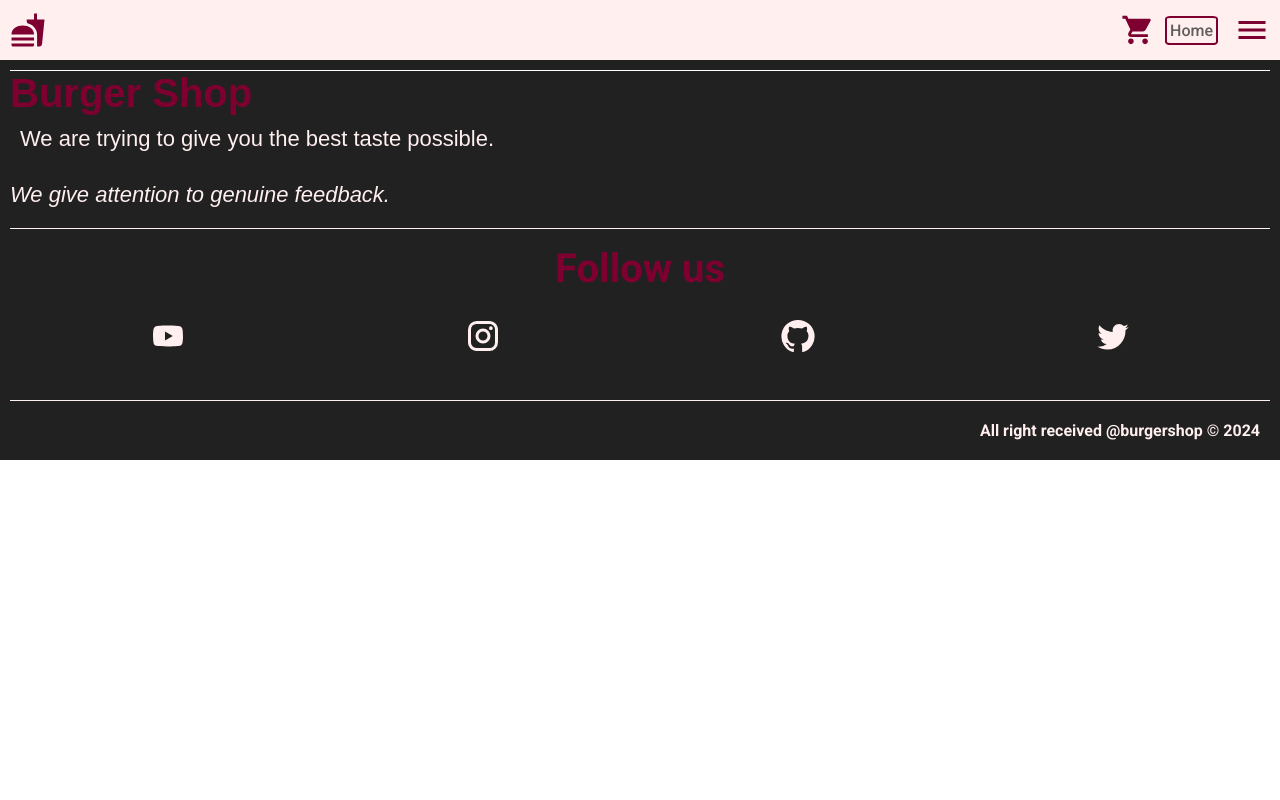
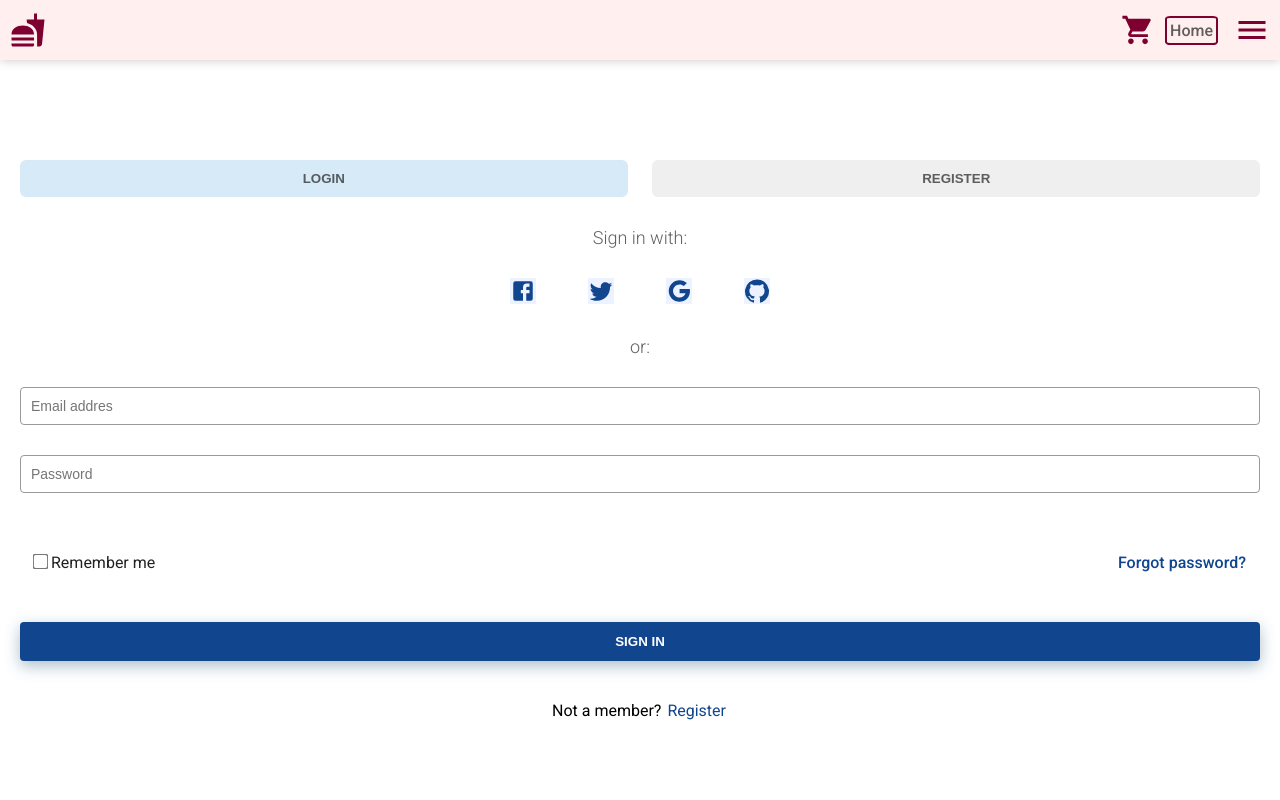
Before and after one commit to LuisCar09/Burger-shop, a React (Create React App) app: page /login in a window 1280 px wide. Shown: the top 800 px of the page. Built offline with nearby package versions, Linux system fonts and the light colour scheme.

Commit message:
Finished login section, created input component and label component

```diff
--- a/src/App.js
+++ b/src/App.js
@@ -6,7 +6,7 @@ import Home from './components/home/Home';
 import Footer from './components/Layout/Footer';
 import Menu from './components/home/Menu';
 import About from './components/about/About';
-
+import Login from './components/login/Login';
 
 import './styles/header.scss'
 import './styles/home.scss'
@@ -15,6 +15,7 @@ import './styles/dropDownMenu.scss'
 import './styles/Menu.scss'
 import './styles/card.scss'
 import './styles/about.scss'
+import './styles/login.scss'
 
 function App() {
   return (
@@ -25,6 +26,7 @@ function App() {
         <Route path='/' element={<Home />} />
         <Route path="/menu" element={<Menu />} />
         <Route path='/aboutus' element={<About />} />
+        <Route path='/login' element={<Login />} />
       </Routes>
 
       <Footer />
--- a/src/components/Layout/DropdownMenu.jsx
+++ b/src/components/Layout/DropdownMenu.jsx
@@ -31,7 +31,7 @@ const DropDownMenu = ({close,isOpen}) =>{
     const handleMenuItemClick = (event) =>{
         event.stopPropagation(); //evitamos la propagacion y asi cuando se haga click en los items no se cierre
     }
-    const item = (<div className="dropDownMenu" onClick={handleMenuItemClick} > <ul>{items.map((items,index) => {return(<li key={index}><Link>{items}</Link></li>)}  )}</ul></div>)
+    const item = (<div className="dropDownMenu" onClick={handleMenuItemClick} > <ul>{items.map((item,index) => {return(<li key={index}><Link to={`/${item}`}>{item}</Link></li>)}  )}</ul></div>)
     return(
         //me hara la transition fade cuando isOPen sea true y me devuelve el valor de item con lo asignado para renderizar
         <Fade in={isOpen} timeout={200} >{item}</Fade>
--- /dev/null
+++ b/src/components/input/Input.jsx
@@ -0,0 +1,9 @@
+import React from "react";
+
+const Input = ({type = 'hidden',name = null,placeholder = null,autoComplete = 'off',required = false,id = null}) => {
+    return(
+        <input type={type} name={name} placeholder={placeholder}  autoComplete={autoComplete} required={required} id={id}></input>
+    )
+}
+
+export default Input;
--- /dev/null
+++ b/src/components/label/Label.jsx
@@ -0,0 +1,6 @@
+import React from "react";
+
+const Label = ({text,id}) => {
+    return(<label htmlFor={id}>{text}</label>)
+}
+export default Label;
--- /dev/null
+++ b/src/components/login/Login.jsx
@@ -0,0 +1,73 @@
+import React, { useState } from "react";
+import GitHubIcon from '@mui/icons-material/GitHub';
+import TwitterIcon from '@mui/icons-material/Twitter';
+import FacebookIcon from '@mui/icons-material/Facebook';
+import Input from "../input/Input";
+import Label from "../label/Label";
+import GoogleIcon from '@mui/icons-material/Google';
+import { Link } from "react-router-dom";
+
+
+const Login = () =>{
+
+    const [isRegisterClicked,setIsRegister] = useState(false)
+    const handlerButton = (event) => {
+        // event.preventDefault()
+        console.log('click');
+    }
+
+    const handlerLogin = () =>{
+        setIsRegister((prevValue) => {
+            return(!prevValue)
+        })
+    }
+    return(
+        <section className="login-section">
+            <div>
+                <article>
+                    <button onClick={handlerLogin} style={isRegisterClicked ? null : {background:'#D6EAF8'} } >Login</button>
+                    <button onClick={handlerLogin}  style={isRegisterClicked ? {background:'#D6EAF8'} :null   }>Register</button>
+                </article>
+                <div>
+                    <h4>Sign in with:</h4>
+                    <Link to={'https://www.facebook.com/'} target="_blank"><FacebookIcon /></Link>
+
+                    <Link to={'https://twitter.com/'} target="_blank"><TwitterIcon /></Link>
+
+                    <Link to={'https://www.google.com/'} target="_blank"><GoogleIcon /></Link>
+
+                    <Link to={'https://github.com/'} target="_blank"><GitHubIcon /></Link>
+
+                    <h4>or:</h4>
+                </div>
+                <form method="post">
+
+                    <Input type={'text'} name={'email'} placeholder={'Email addres'} autoComplete={'off'} required={true} />
+
+                    {isRegisterClicked && <Input type={'text'} name={'email'} placeholder={'Confirm Email'} autoComplete={'off'} required={true} />}
+
+                    <Input type={'password'} name={'password'} placeholder={'Password'} autoComplete={'off'} required={true} />
+
+                    {isRegisterClicked && <Input type={'password'} name={'confirm-password'} placeholder={'Confirm password'} autoComplete={'off'} required={true} />}
+
+                    <div>
+                        <article>
+
+                            <Input type={"checkbox"} id={'remember'} />
+                            <Label text={'Remember me'} id={'remenber'} />
+
+                        </article>
+
+
+                        <Link to={'/forgotpassword'}>Forgot password?</Link>
+
+                    </div>
+                    <button onClick={handlerButton} type="submit" placeholder="Sing in">Sign In</button>
+                </form>
+                <p>Not a member? <Link onClick={handlerLogin} to={'/login'}>Register</Link></p>
+            </div>
+        </section>
+    )
+}
+
+export default Login;
--- /dev/null
+++ b/src/styles/login.scss
@@ -0,0 +1,111 @@
+@import 'colors';
+
+.login-section{
+    font-family: "Roboto";
+    >div{
+        text-align: center;
+        padding: 7rem 2rem;
+
+        >article{
+            width: 100%;
+            display: flex;
+            justify-content: space-between;
+            align-items: center;
+            margin-top :3rem;
+            >button{
+                width: 49% ;
+                padding: 1rem;
+                border: 0.1rem solid transparent;
+                text-transform: uppercase;
+                border-radius: 0.6rem;
+                color: $lightdark;
+                font-weight: bold;
+            }
+        }
+        >div{
+            h4{
+                font-size: 1.8rem;
+                font-weight: 300;
+                color: $lightdark;
+                margin: 3rem 0;
+            }
+            >a{
+                margin: 0 2.6rem;
+                >svg{
+
+                    font-size: 2.6rem;
+                    fill: #11468F;
+                    background: #ECF2FF;
+                }
+            }
+        }
+        >form{
+
+            >input{
+                width: 100%;
+                padding: 1rem;
+                margin: 1rem 0;
+                font-size: 1.4rem;
+                border-radius: 0.4rem;
+                border: 0.1rem solid #999;
+                color: $dark;
+                margin: 0 0 3rem 0;
+                &:focus{
+                    outline: none;
+                }
+            }
+            >div{
+                display: flex;
+                justify-content: space-between;
+                align-items: center;
+                margin: 3rem 0;
+                color: $dark;
+                >article{
+                    >input{
+                        transform: scale(1.2);
+                        margin-left: 1.4rem;
+                    }
+                    >label{
+                        font-size: 1.6rem;
+                        margin-left: 0.4rem;
+                    }
+                }
+                >a{
+                    text-decoration: none;
+                    color:#11468F;
+                    font-size: 1.6rem;
+                    margin-right: 1.4rem;
+                    font-weight: 500;
+                }
+            }
+            >button{
+                margin:2rem 0;
+                width: 100%;
+                background: #11468F;
+                border: none;
+                border-radius: 0.4rem;
+                color: white;
+                text-transform: uppercase;
+                padding: 1.2rem;
+                font-weight: bold;
+                box-shadow: rgba(17, 70, 104, 0.35) 0px 5px 15px;
+                &:active{
+                    scale:0.98;
+                }
+            }
+
+        }
+        >p{
+            margin: 2rem 0 3rem 0;
+            font-size: 1.6rem;
+            >a{
+                text-decoration: none;
+                color: #11468F;
+                margin: 0.2rem;
+
+            }
+
+        }
+
+    }
+}
```
